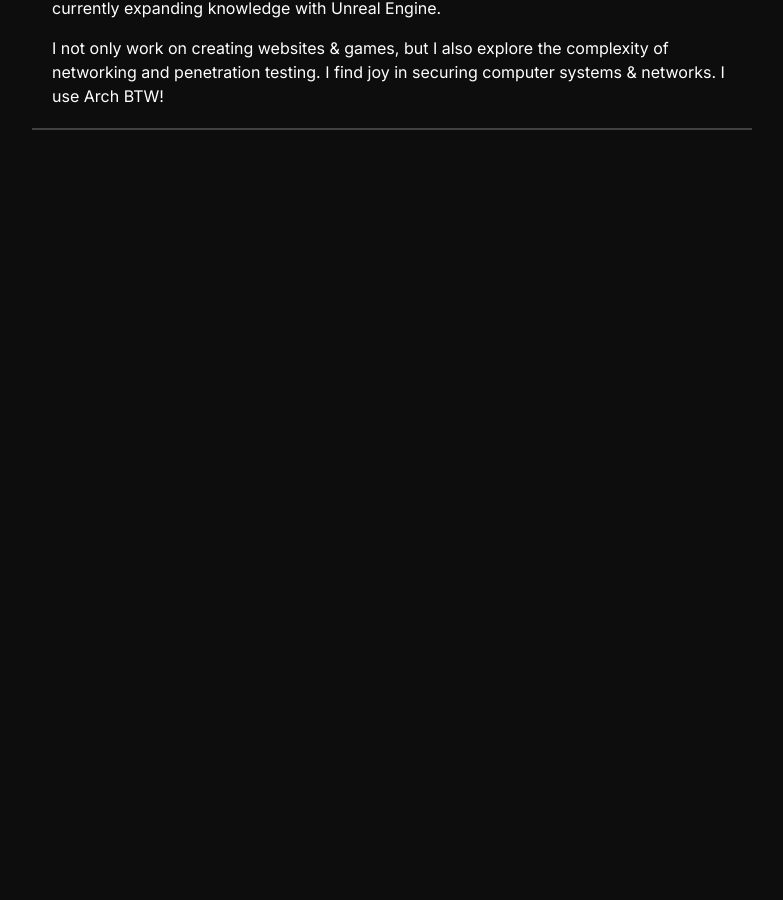
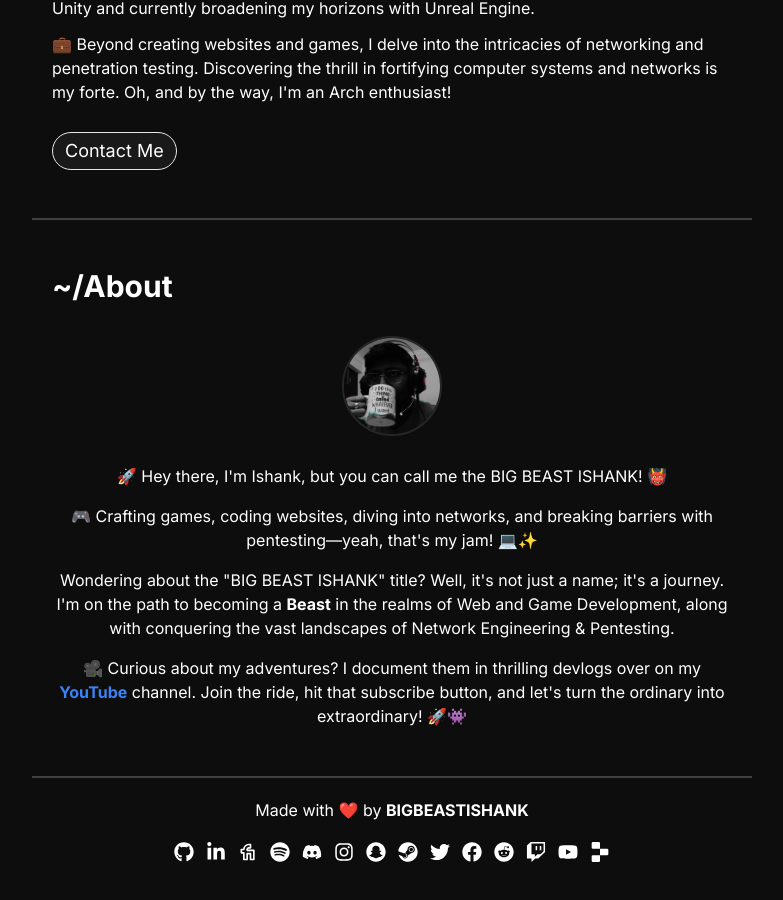
Before and after one commit to BIGBEASTISHANK/bigbeastishank.com, a Next.js app: page / in a window 1280 px wide. Shown: the part 340-1240 px from the top of the page, without its empty margins (248-1031 px from the left). Built offline with nearby package versions, Linux system fonts and the light colour scheme.

Commit message:
add: about, footer

```diff
--- a/package.json
+++ b/package.json
@@ -12,6 +12,7 @@
     "next": "14.0.4",
     "react": "^18",
     "react-dom": "^18",
+    "react-icons": "^5.0.1",
     "sass": "^1.69.7"
   },
   "devDependencies": {
--- a/src/app/layout.jsx
+++ b/src/app/layout.jsx
@@ -1,6 +1,7 @@
 import "@/styles/tailwindImport.css";
 import { Inter } from "next/font/google";
 import Navbar from "@/components/Navbar";
+import Footer from "@/components/Footer";
 
 const inter = Inter({ subsets: ["latin"] });
 
@@ -11,12 +12,19 @@ export const metadata = {
 
 export default function RootLayout({ children }) {
   return (
-    <html lang="en">
+    <html lang="en" className="scroll-smooth">
       <body
-        className={`${inter.className} md:max-w-[45rem] max-w-[35rem] m-auto text-white bg-black/95 pt-32 h-[5000px]`}
+        className={`${inter.className} md:max-w-[45rem] max-w-[35rem] transition-all m-auto text-white bg-black/95 pt-32 `}
       >
+        {/* Navbar */}
         <Navbar />
+
+        {/* Main Content */}
         {children}
+
+        {/* Footer */}
+        <div className="w-full h-[.125rem] mt-12 bg-neutral-700" />
+        <Footer/>
       </body>
     </html>
   );
--- a/src/app/page.jsx
+++ b/src/app/page.jsx
@@ -1,11 +1,13 @@
 import Hero from "@/components/Hero";
+import About from "@/components/About";
 
 export default function Home() {
   return (
     <>
       <Hero />
-
-      <div className="w-full h-[.125rem] my-5 bg-neutral-700"/>
+      {/* Divider */}
+      <div className="w-full h-[.125rem] my-12 bg-neutral-700" />
+      <About />
     </>
   );
 }
--- /dev/null
+++ b/src/components/About.jsx
@@ -0,0 +1,55 @@
+import Link from "next/link";
+import Image from "next/image";
+import pfp from "@@/public/img/pfp.png";
+
+export default function About() {
+  return (
+    <div id="about" className="px-5 scroll-mt-24">
+      {/* Title */}
+      <h1 className="font-bold md:text-3xl text-2xl md:mb-8 mb-5 transition-all">
+        <Link href="/#about">~/About</Link>
+      </h1>
+
+      {/* Image */}
+      <Image
+        src={pfp}
+        className="h-[100px] w-[100px] select-none rounded-full border-2 border-neutral-800 mb-7 md:block hidden mx-auto transition-all"
+      />
+      <Image
+        src={pfp}
+        className="h-[80px] w-[80px] select-none rounded-full border-2 border-neutral-800 mb-5 md:hidden mx-auto transition-all"
+      />
+
+      {/* About me */}
+      <div className="text-center md:text-base text-sm flex flex-col md:gap-4 gap-3 transition-all">
+        <p>
+          🚀 Hey there, I'm Ishank, but you can call me the BIG BEAST ISHANK! 👹
+        </p>
+        <p>
+          🎮 Crafting games, coding websites, diving into networks, and breaking
+          barriers with pentesting—yeah, that's my jam! 💻✨
+        </p>
+        <p>
+          Wondering about the "BIG BEAST ISHANK" title? Well, it's not just a
+          name; it's a journey. I'm on the path to becoming a{" "}
+          <strong>Beast</strong> in the realms of Web and Game Development,
+          along with conquering the vast landscapes of Network Engineering &
+          Pentesting.
+        </p>
+        <p>
+          🎥 Curious about my adventures? I document them in thrilling devlogs
+          over on my{" "}
+          <a
+            href="/youtube"
+            target="_blank"
+            className="text-blue-500 hover:underline"
+          >
+            <strong>YouTube</strong>
+          </a>{" "}
+          channel. Join the ride, hit that subscribe button, and let's turn the
+          ordinary into extraordinary! 🚀👾
+        </p>
+      </div>
+    </div>
+  );
+}
--- /dev/null
+++ b/src/components/Footer.jsx
@@ -0,0 +1,101 @@
+import {
+  FaSteam,
+  FaGithub,
+  FaReddit,
+  FaTwitch,
+  FaTwitter,
+  FaYoutube,
+  FaDiscord,
+  FaSpotify,
+  FaSnapchat,
+  FaFacebook,
+  FaInstagram,
+  FaLinkedinIn,
+} from "react-icons/fa";
+import Link from "next/link";
+import { SiReplit } from "react-icons/si";
+import { TbBrandFiverr } from "react-icons/tb";
+
+export default function Footer() {
+  return (
+    <footer className="text-center justify-center items-center my-5">
+      {/* Thanking */}
+      <a className="md:text-base text-sm">
+        Made with ❤️ by <strong>BIGBEASTISHANK</strong>
+      </a>
+
+      {/* Social Media Icons */}
+      <div className="mt-5 md:text-xl text-lg flex flex-wrap gap-3 justify-center mx-10">
+        {/* Github */}
+        <Link href="/github" target="_blank">
+          <FaGithub />
+        </Link>
+
+        {/* Linkedin */}
+        <Link href="/linkedin" target="_blank">
+          <FaLinkedinIn />
+        </Link>
+
+        {/* Fiverr */}
+        <Link href="/fiverr" target="_blank">
+          <TbBrandFiverr />
+        </Link>
+
+        {/* Spotify */}
+        <Link href="/spotify" target="_blank">
+          <FaSpotify />
+        </Link>
+
+        {/* Discord */}
+        <Link href="/discord" target="_blank">
+          <FaDiscord />
+        </Link>
+
+        {/* Instagram */}
+        <Link href="/instagram" target="_blank">
+          <FaInstagram />
+        </Link>
+
+        {/* Snapchat */}
+        <Link href="/snapchat" target="_blank">
+          <FaSnapchat />
+        </Link>
+
+        {/* Steam */}
+        <Link href="/steam" target="_blank">
+          <FaSteam />
+        </Link>
+
+        {/* Twitter */}
+        <Link href="/twitter" target="_blank">
+          <FaTwitter />
+        </Link>
+
+        {/* Facebook */}
+        <Link href="/facebook" target="_blank">
+          <FaFacebook />
+        </Link>
+
+        {/* Reddit */}
+        <Link href="/reddit" target="_blank">
+          <FaReddit />
+        </Link>
+
+        {/* Twitch */}
+        <Link href="/twitch" target="_blank">
+          <FaTwitch />
+        </Link>
+
+        {/* Youtube */}
+        <Link href="/youtube" target="_blank">
+          <FaYoutube />
+        </Link>
+
+        {/* Replit */}
+        <Link href="/replit" target="_blank">
+          <SiReplit />
+        </Link>
+      </div>
+    </footer>
+  );
+}
--- a/src/components/Hero.jsx
+++ b/src/components/Hero.jsx
@@ -1,40 +1,46 @@
+import Link from "next/link";
 import Image from "next/image";
 import logo from "@@/public/img/BBILogo.png";
 
 export default function Hero() {
   return (
-    <div id="home" className="px-5">
+    <div id="#" className="px-5">
       {/* Image */}
       <Image
         src={logo}
-        className="rounded-2xl border-2 border-neutral-800 mb-7 md:block hidden"
-        height={100}
-        width={100}
+        className="h-[100px] w-[100px] select-none rounded-2xl border-2 border-neutral-800 mb-7 md:block hidden transition-all"
       />
       <Image
         src={logo}
-        className="rounded-2xl border-2 border-neutral-800 mb-5 md:hidden"
-        height={80}
-        width={80}
+        className="h-[80px] w-[80px] select-none rounded-2xl border-2 border-neutral-800 mb-5 md:hidden transition-all"
       />
 
       {/* Heading */}
-      <h1 className="font-bold md:text-xl text-lg md:mb-7 mb-4">
+      <h1 className="font-bold md:text-xl text-lg md:mb-7 mb-4 transition-all">
         I&apos;m Ishank ~ Web & Game Developer
       </h1>
 
       {/* Text */}
-      <div className="md:text-base text-sm md:text-left text-justify">
-        <p className="md:mb-4 mb-2">
-          Self-taught devloper with a passion to create immersive experiences.
-          Skilled in Unity and currently expanding knowledge with Unreal Engine.
+      <div className="md:text-base text-sm md:text-left text-justify flex flex-col md:gap-3 gap-2 transition-all">
+        <p>
+          👨‍💻 Self-taught developer on a mission to craft immersive digital
+          experiences. Proficient in Unity and currently broadening my horizons
+          with Unreal Engine.
         </p>
         <p>
-          I not only work on creating websites & games, but I also explore the
-          complexity of networking and penetration testing. I find joy in
-          securing computer systems & networks. I use Arch BTW!
+          💼 Beyond creating websites and games, I delve into the intricacies of
+          networking and penetration testing. Discovering the thrill in
+          fortifying computer systems and networks is my forte. Oh, and by the
+          way, I'm an Arch enthusiast!
         </p>
       </div>
+
+      {/* Button */}
+      <Link href={"/contact"}>
+        <button className="md:mt-7 mt-4 md:text-lg text-base py-1 px-3 border rounded-full bg-neutral-800/50 hover:scale-[1.1] transition-all">
+          Contact Me
+        </button>
+      </Link>
     </div>
   );
 }
--- a/src/components/Navbar.jsx
+++ b/src/components/Navbar.jsx
@@ -7,14 +7,14 @@ export default function Navbar() {
   const pathName = usePathname();
   return (
     <nav className=" fixed top-0 left-0 right-0 flex justify-center items-center my-10 z-50">
-      <div className="border border-neutral-800 bg-black/10 backdrop-blur-sm rounded-full p-1">
+      <div className="border border-neutral-800 bg-black/30 backdrop-blur-lg rounded-full p-1">
         <ul className="flex md:gap-2 gap-1">
           {navLinks.map((data, index) => (
             <li
               key={index}
               className={`${data.url == pathName ? "bg-neutral-800" : ""} ${
                 data.url != pathName ? "hover:text-white/50" : ""
-              } rounded-full md:py-[0.375rem] md:px-5 py-1 px-3 md:text-base text-sm transition-all`}
+              } rounded-full md:py-[0.375rem] md:px-5 py-1 px-3 md:text-base text-sm select-none transition-all`}
             >
               <Link href={data.url}>{data.name}</Link>
             </li>
```
Also changed, not shown: vercel.json (added), 1 other file (tests, documents, lock files or other folders).
